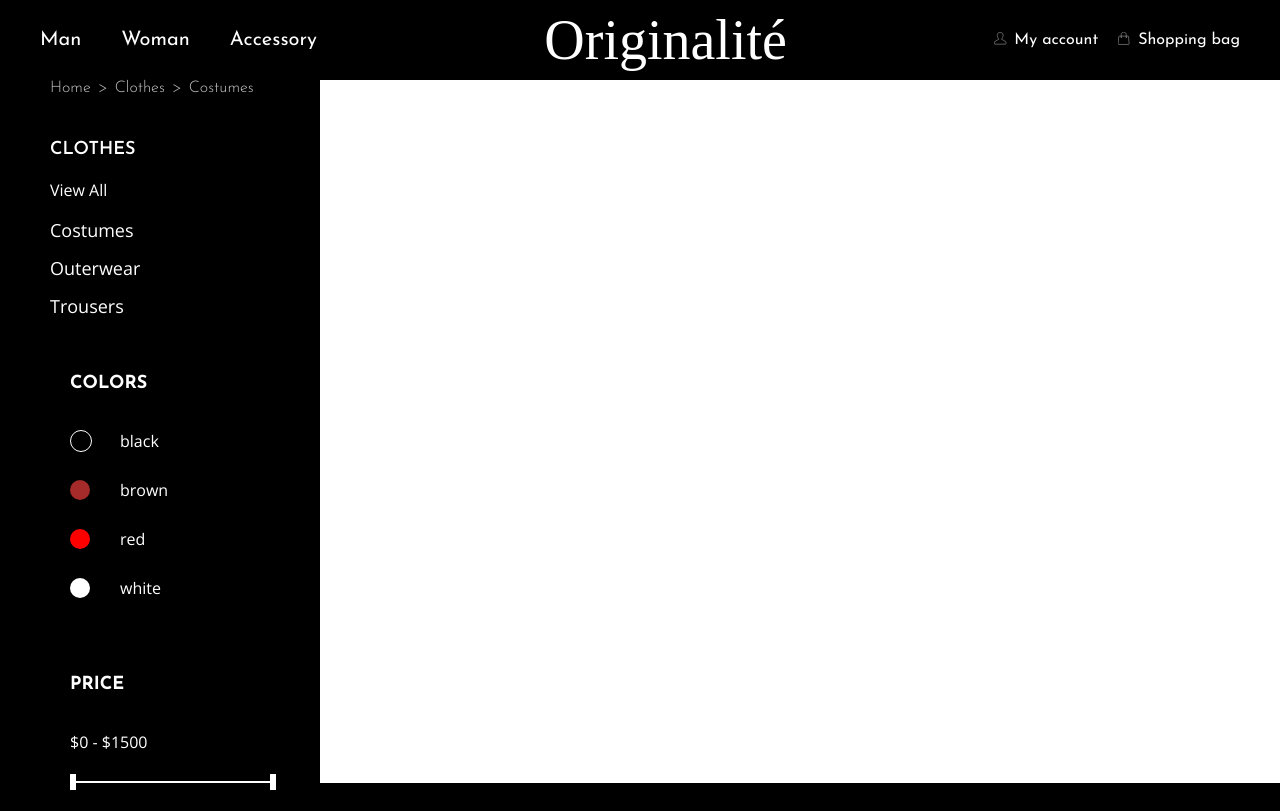
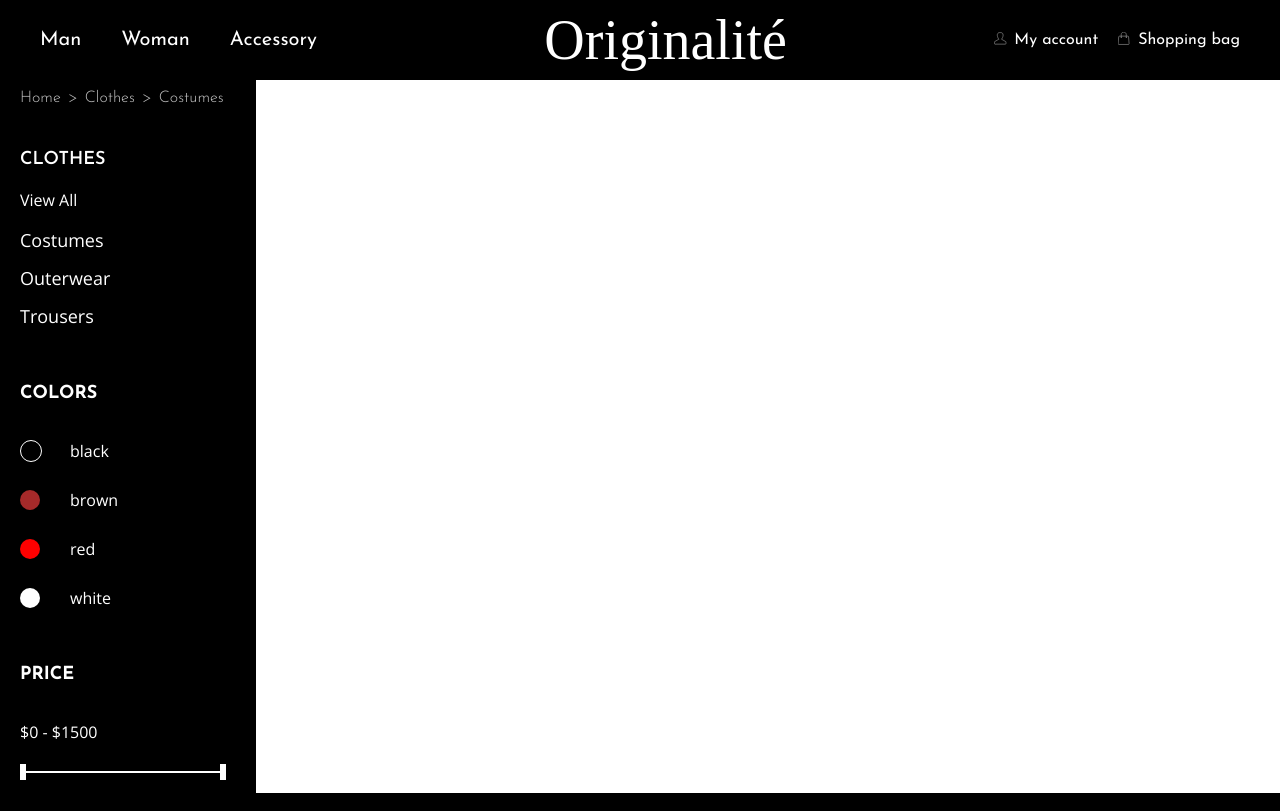
Before and after one commit to x23nd3d/pe23-24-final-front, a React (Create React App) app: page /shop in a window 1280 px wide. Built offline with nearby package versions, Linux system fonts and the light colour scheme; a web font is replaced by a local one.

Commit message:
Approximate look of /shop. Looks kinda ugly. Pushing so everybody could check.

```diff
--- a/src/components/Shop/Shop.module.scss
+++ b/src/components/Shop/Shop.module.scss
@@ -1,5 +1,6 @@
 @import "../../styles/mixins";
 
 .Shop {
-    //@include container;
+    @include container;
+    padding: 0;
 }
--- a/src/components/Shop/Sidebar/ColorFilter/ColorFilter.module.scss
+++ b/src/components/Shop/Sidebar/ColorFilter/ColorFilter.module.scss
@@ -1,8 +1,7 @@
 .ColorFilter {
   color: #fff;
   font-family: "Open Sans", sans-serif;
-  padding: 20px;
-  margin-top: 40px;
+  margin-top: 60px;
 }
 
 .Title {
--- a/src/components/Shop/Sidebar/PriceFilter/PriceFilter.module.scss
+++ b/src/components/Shop/Sidebar/PriceFilter/PriceFilter.module.scss
@@ -1,8 +1,7 @@
 .PriceFilter {
   color: #fff;
   font-family: "Open Sans", sans-serif;
-  padding: 20px;
-  margin-top: 40px;
+  margin-top: 60px;
 }
 
 .Title {
--- a/src/components/Shop/Sidebar/Sidebar.module.scss
+++ b/src/components/Shop/Sidebar/Sidebar.module.scss
@@ -1,16 +1,18 @@
+
+
 .Sidebar {
   font-family: "Open Sans", sans-serif;
   position: sticky;
   bottom: 0;
   background-color: #000;
-  width: 320px;
-  //width: 28%;
+  padding-top: 10px;
+  width: 20%;
   height: calc(100vh - 96.86px);
   color: #fff;
 }
 
 .SidebarContent {
-  margin-left: 50px;
+  padding-left: 20px;
 }
 
 .Routes {
--- a/src/hoc/ShopLayout/ShopLayout.module.scss
+++ b/src/hoc/ShopLayout/ShopLayout.module.scss
@@ -1,5 +1,9 @@
+@import "../../styles/mixins";
+
 .ShopLayout {
   width: 100%;
   height: 100%;
   background-color: #fff;
+  background: linear-gradient(90deg, rgba(0,0,0,1) 0%, rgba(0,0,0,1) 20%, rgba(255,255,255,1) 20%, rgba(255,255,255,1) 100%);
+
 }
```
